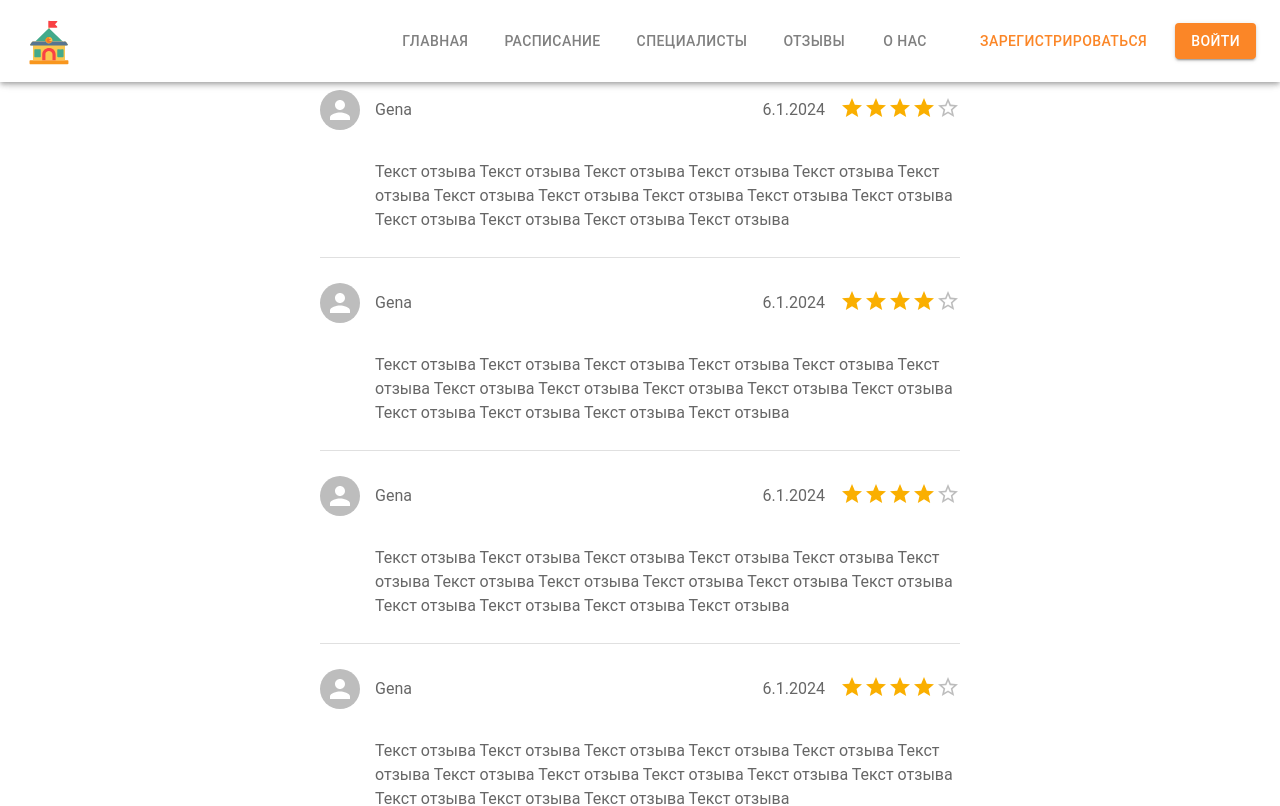
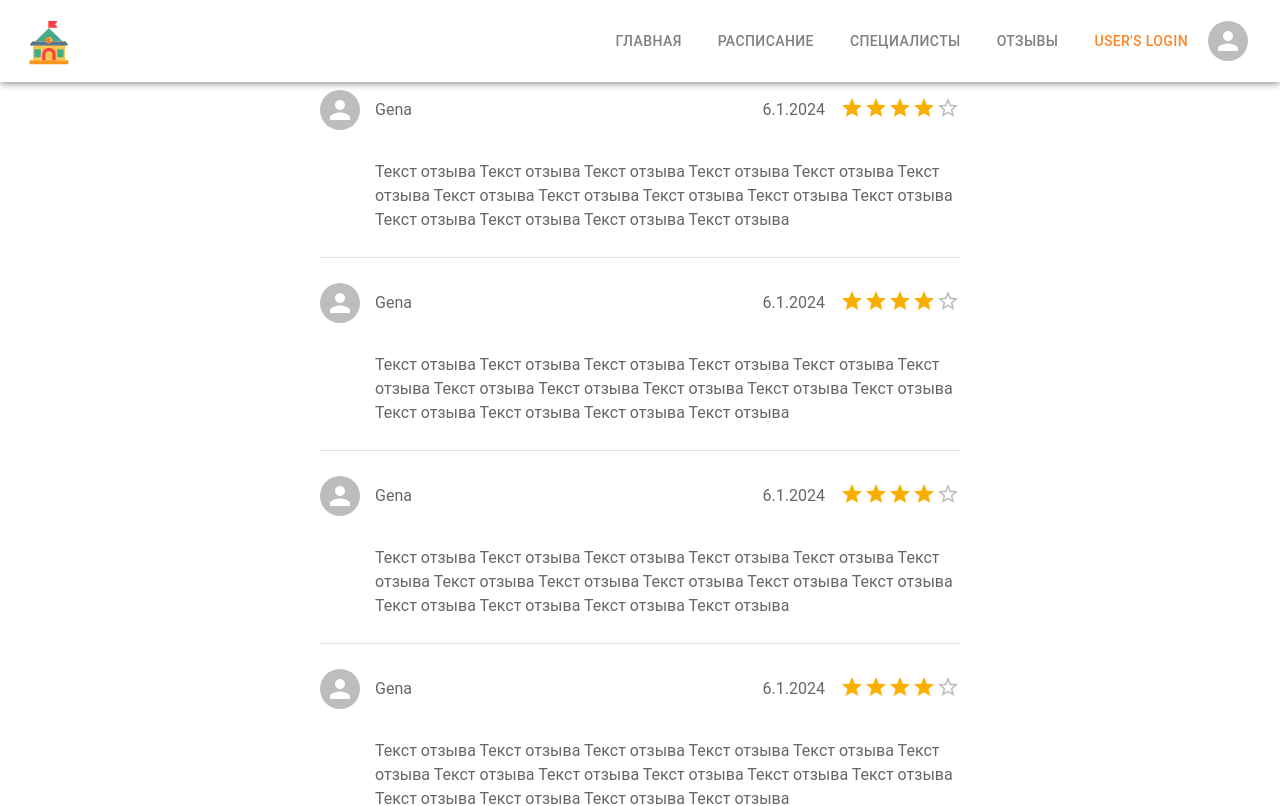
Before and after one commit to danil87/BD_kurs, a React (Create React App) app in the folder db_frontend/: page /reviews in a window 1280 px wide. Shown: the top 806 px of the page. Built offline with nearby package versions, Linux system fonts and the light colour scheme.

Commit message:
create user menu

```diff
--- a/db_frontend/public/index.html
+++ b/db_frontend/public/index.html
@@ -25,7 +25,7 @@
     -->
     <title>Радуга</title>
   </head>
-  <body style="margin: 0;">
+  <body style="margin: 0; padding-right: 0; overflow-y: scroll;">
     <noscript>You need to enable JavaScript to run this app.</noscript>
     <div id="root"></div>
     <!--
--- a/db_frontend/src/App.css
+++ b/db_frontend/src/App.css
@@ -4,6 +4,11 @@ html, body {
   background: #ccc;
   padding: 0;
   margin: 0;
+}
+
+body {
+  overflow-y: scroll !important;
+  padding-right: 0 !important;
 }
 
 #root {
--- a/db_frontend/src/App.js
+++ b/db_frontend/src/App.js
@@ -4,9 +4,9 @@ import Footer from './components/Footer/Footer';
 import { Route, Routes } from 'react-router-dom';
 import ClassSchedule from './components/ClassSchedule/ClassSchedule';
 import SpecialistsList from './components/SpecialiststList/SpecialistsList';
+import UsersReviews from './components/UsersReviews/UsersReviews';
+import PersonalAccount from './components/PersonalAccount/PersonalAccount';
 import './App.css';
-import UsersReviews from './components/UsersReviews/UsersReviews';
-import AboutUs from './components/AboutUs/AboutUs';
 
 function App() {
   return (
@@ -17,7 +17,7 @@ function App() {
         <Route path='/schedule' element={<ClassSchedule />} />
         <Route path='/specialists' element={<SpecialistsList />} />
         <Route path='/reviews' element={<UsersReviews />} />
-        {/* <Route path='/aboutUs' element={<AboutUs />} /> */}
+        <Route path='/cabinet' element={<PersonalAccount />} />
       </Routes>
       <Footer />
     </div>
--- a/db_frontend/src/components/AboutUs/AboutUs.js
+++ /dev/null
@@ -1,5 +0,0 @@
-function AboutUs() {
-    return <></>
-}
-
-export default AboutUs;
--- a/db_frontend/src/components/AuthorizationButton/AuthorizationButton.js
+++ b/db_frontend/src/components/AuthorizationButton/AuthorizationButton.js
@@ -1,28 +1,18 @@
 import { Box, Button } from "@mui/material";
-import { useState } from "react";
 
 function AuthorizationButton({ theme, color }) {
-    const [isUserAuth, changeIsUserAuth] = useState(false);
 
     return (
         <Box sx={{ display: 'flex', justifyContent: 'center' }}>
-            {isUserAuth ?
-                <Button theme={theme}
-                    color='secondary'
-                    sx={{ my: 2, display: 'block', color: color }}
-                    variant="contained"
-                >
-                    Выход
-                </Button>
-                :
-                <>
             <Button
                 theme={theme}
                 color='secondary'
-                        sx={{ my: 2, display: 'block', marginLeft: '15px', marginRight: '20px' }}
+                sx={{
+                    my: 2, display: 'block', marginLeft: '15px', marginRight: '20px'
+                }}
             >
                 Зарегистрироваться
-                    </Button>
+            </Button >
             <Button theme={theme}
                 color='secondary'
                 sx={{ my: 2, display: 'block', color: color }}
@@ -30,10 +20,7 @@ function AuthorizationButton({ theme, color }) {
             >
                 Войти
             </Button>
-                </>
-            }
-
-        </Box>
+        </Box >
     )
 }
 
--- a/db_frontend/src/components/Header/Header.css
+++ b/db_frontend/src/components/Header/Header.css
@@ -1,3 +1,7 @@
+.Header {
+    padding-right: 0 !important;
+}
+
 .Header__logo{
     display: block;
     width: 50px;
--- a/db_frontend/src/components/Header/Header.js
+++ b/db_frontend/src/components/Header/Header.js
@@ -7,7 +7,9 @@ import Icon from '@mui/material/Icon';
 import { createTheme, getContrastRatio, alpha } from '@mui/material';
 import AuthorizationButton from '../AuthorizationButton/AuthorizationButton';
 import { Link } from 'react-router-dom';
+import { useState } from 'react';
 import './Header.css'
+import UserMenu from '../UserMenu/UserMenu';
 
 const pages = [
     {
@@ -25,10 +27,6 @@ const pages = [
     {
         title: 'Отзывы',
         path: '/reviews'
-    },
-    {
-        title: 'О нас',
-        path: '/aboutUs'
     }
 ];
 
@@ -47,8 +45,10 @@ const theme = createTheme({
 })
 
 function Header() {
+    const [isUserAuth, setIsUserAuth] = useState(true);
+
     return (
-        <AppBar position="fixed" theme={theme} color="primary" >
+        <AppBar position="fixed" theme={theme} color="primary" className='Header'>
             <Container maxWidth="xl">
                 <Toolbar disableGutters>
                     <Box sx={{ my: 2, height: '50px', width: '50px' }}>
@@ -70,7 +70,11 @@ function Header() {
                                 </Button>
                             </Link>
                         ))}
-                        <AuthorizationButton theme={theme} color="white" />
+                        {isUserAuth ?
+                            <UserMenu theme={theme} logOut={() => setIsUserAuth(false)} />
+                            :
+                            <AuthorizationButton theme={theme} color="white" />
+                        }
                     </Box>
                 </Toolbar>
             </Container>
--- /dev/null
+++ b/db_frontend/src/components/PersonalAccount/PersonalAccount.js
@@ -0,0 +1,5 @@
+function PersonalAccount() {
+    return <></>;
+}
+
+export default PersonalAccount;
--- /dev/null
+++ b/db_frontend/src/components/UserMenu/UserMenu.js
@@ -0,0 +1,54 @@
+import { Button, Avatar, Typography, Box, Menu, MenuItem } from "@mui/material";
+import { useNavigate } from "react-router-dom";
+import { useState } from "react";
+
+const user = {
+    login: "User's login",
+    avatar: ''
+};
+
+function UserMenu({ logOut, theme }) {
+    const navigate = useNavigate();
+    const [anchorEl, setAnchorEl] = useState(null);
+
+    function openMenu({ currentTarget }) {
+        setAnchorEl(currentTarget);
+    };
+
+    function closeMenu() {
+        setAnchorEl(null);
+    }
+
+    function redirectToCabinet() {
+        navigate('/cabinet')
+    }
+
+    return (
+        <Box>
+            <Button theme={theme} color='secondary'
+                sx={{ my: 1 }}
+                onClick={openMenu}>
+                <Typography variant="span">{user.login}</Typography>
+                <Avatar sx={{ marginLeft: '20px' }} src={user.avatar} />
+            </Button>
+            <Menu
+                sx={{ width: '300px', position: 'absolute' }}
+                id="menu-appbar"
+                open={Boolean(anchorEl)}
+                anchorEl={anchorEl}
+                anchorOrigin={{ vertical: 'bottom', horizontal: 'center' }}
+                transformOrigin={{ vertical: 'top', horizontal: 'center' }}
+                onClose={closeMenu}
+            >
+                <MenuItem onClick={redirectToCabinet}>
+                    <Typography textAlign="center">Профиль</Typography>
+                </MenuItem>
+                <MenuItem onClick={logOut}>
+                    <Typography textAlign="center">Выйти</Typography>
+                </MenuItem>
+            </Menu>
+        </Box>
+    );
+}
+
+export default UserMenu;
--- a/db_frontend/src/components/UsersReviews/UsersReviews.js
+++ b/db_frontend/src/components/UsersReviews/UsersReviews.js
@@ -1,5 +1,4 @@
 import { Avatar, Divider, Rating } from "@mui/material";
-import { Fragment } from "react";
 import './UsersReviews.css'
 
 const reviews = [
@@ -118,7 +117,7 @@ const reviews = [
 function UsersReviews() {
     return (
         <div className="UsersReviews">
-            {reviews.map((review) => (
+            {reviews.map((review, index) => (
                 <div className="UsersReviews__review" key={review.id}>
                     <div className="UsersReviews__review-header">
                         <div className="review-header__user-info">
@@ -141,7 +140,7 @@ function UsersReviews() {
                     <div className="UsersReviews__body">
                         {review.text}
                     </div>
-                    <Divider />
+                    { index !== reviews.length - 1 && <Divider />}
                 </div>
             ))}
         </div>
```
Lines whose indentation alone changed are shown as unchanged.
